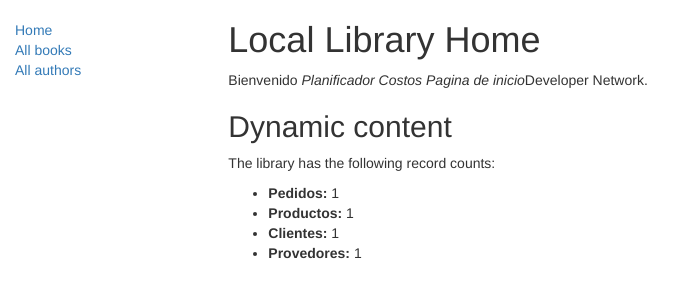
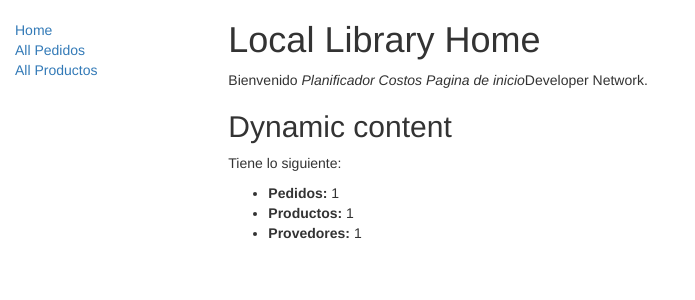
Before and after one commit to ubuangel/Interdiciplinario, a Django app: template misitio/app3/templates/index.html in a window 1280 px wide. Shown: the top 300 px of the page, without its empty margins (0-695 px from the left). Run offline with Django 3.2, Linux system fonts and the light colour scheme; the template is opened without the code that fills it: most values are stand-ins (such as "Sample title", 1, 10 or a date in 2020); some libraries are stand-ins or nearby versions.

Commit message:
incluyendo modulos y renderizando plantilla

```diff
--- a/misitio/app3/templates/base_generic.html
+++ b/misitio/app3/templates/base_generic.html
@@ -2,7 +2,7 @@
 <html lang="en">
 <head>
 
-  {% block title %}<title>Local Library</title>{% endblock %}
+  {% block title %}<title>Planificador</title>{% endblock %}
   <meta charset="utf-8">
   <meta name="viewport" content="width=device-width, initial-scale=1">
   <link rel="stylesheet" href="https://maxcdn.bootstrapcdn.com/bootstrap/3.3.7/css/bootstrap.min.css">
@@ -23,8 +23,8 @@
       {% block sidebar %}
       <ul class="sidebar-nav">
           <li><a href="{% url 'index' %}">Home</a></li>
-          <li><a href="">All books</a></li>
-          <li><a href="">All authors</a></li>
+          <li><a href="">All Pedidos</a></li>
+          <li><a href="">All Productos</a></li>
       </ul>
      {% endblock %}
       </div>
--- a/misitio/app3/templates/index.html
+++ b/misitio/app3/templates/index.html
@@ -7,12 +7,12 @@
 
 <h2>Dynamic content</h2>
 
-  <p>The library has the following record counts:</p>
+  <p>Tiene lo siguiente:</p>
   <ul>
     <li><strong>Pedidos:</strong> {{ num_b }}</li>
-    <li><strong>Productos:</strong> {{ num_instances }}</li>
-    <li><strong>Clientes:</strong> {{ num_instances_available }}</li>
-    <li><strong>Provedores:</strong> {{ num_authors }}</li>
+    <li><strong>Productos:</strong> {{ num_p }}</li>
+
+    <li><strong>Provedores:</strong> {{ num_Pr }}</li>
   </ul>
 
 {% endblock %}
--- a/misitio/app3/urls.py
+++ b/misitio/app3/urls.py
@@ -1,4 +1,8 @@
- urlpatterns = [
- url(r'^$', views.index, name='index'),
+from django.conf.urls import url
+from django.urls import path
+from . import views
 
- ]
+urlpatterns = [
+   # path('app3/', include('app3.urls')),
+    path('', views.index, name='index'),
+]
--- a/misitio/app3/views.py
+++ b/misitio/app3/views.py
@@ -9,7 +9,7 @@ def index(request):
     """
     # Genera contadores de algunos de los objetos principales
     num_b=pedido.objects.all().count()
-    num_Pr=Provedor.objects.all().count()
+    num_Pr=provedor.objects.all().count()
     # Libros disponibles (status = 'a')
   #$  num_instances_available=BookInstance.objects.filter(status__exact='a').count()
     num_p=producto.objects.count()  # El 'all()' esta implícito por defecto.
@@ -18,5 +18,5 @@ def index(request):
     return render(
         request,
         'index.html',
-        context={'num_books':num_b,'num_instances':num_Pr,'num_p':num_p},
+        context={'num_b':num_b,'num_Pr':num_Pr,'num_p':num_p},
     )
--- a/misitio/misitio/urls.py
+++ b/misitio/misitio/urls.py
@@ -15,7 +15,18 @@ Including another URLconf
 """
 from django.contrib import admin
 from django.urls import path
+from django.views.generic import RedirectView
+
+from django.urls import include
+from django.conf.urls.static import static
+from django.conf import settings
+
+
 
 urlpatterns = [
+
     path('admin/', admin.site.urls),
+    path('app3/', include('app3.urls')),
+    path('/', RedirectView.as_view(url='/app3/', permanent=True)),
+
 ]
```
